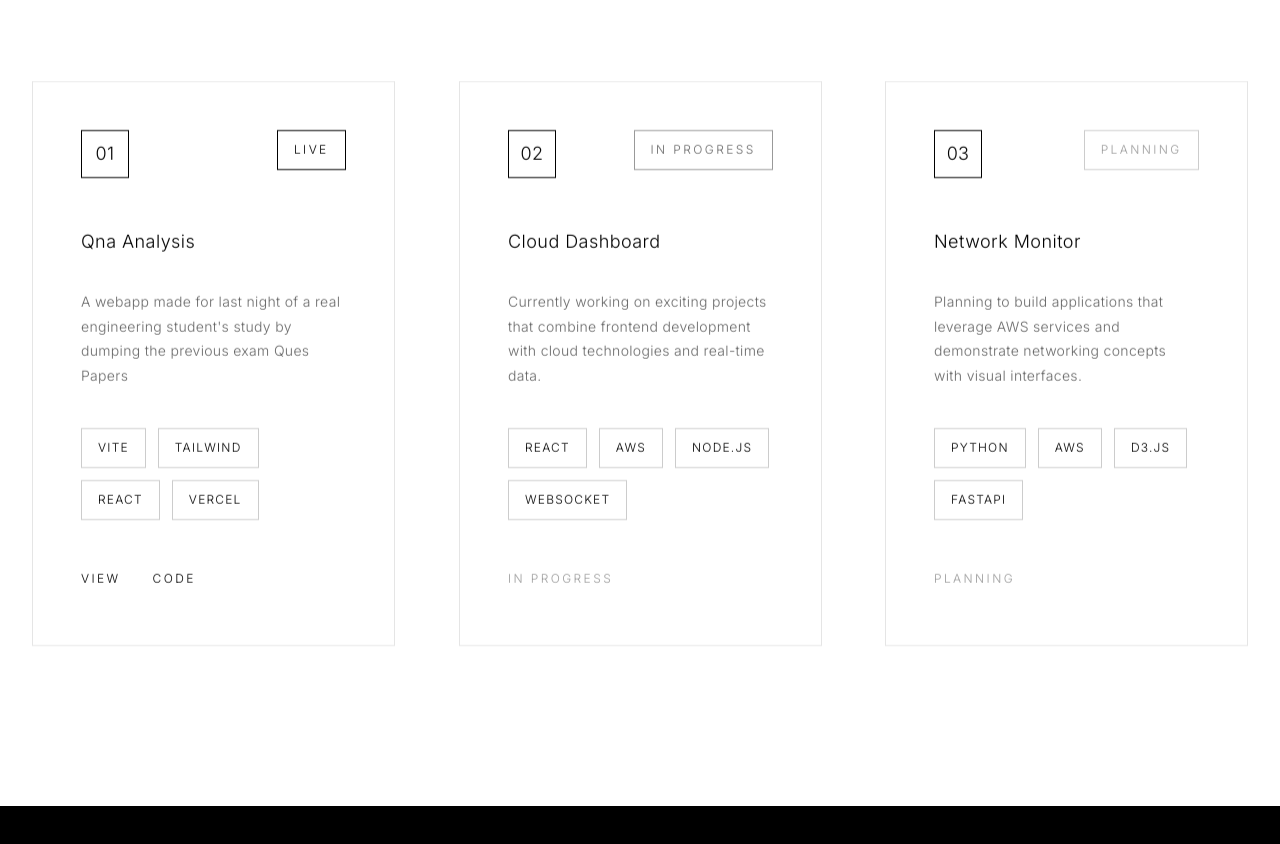
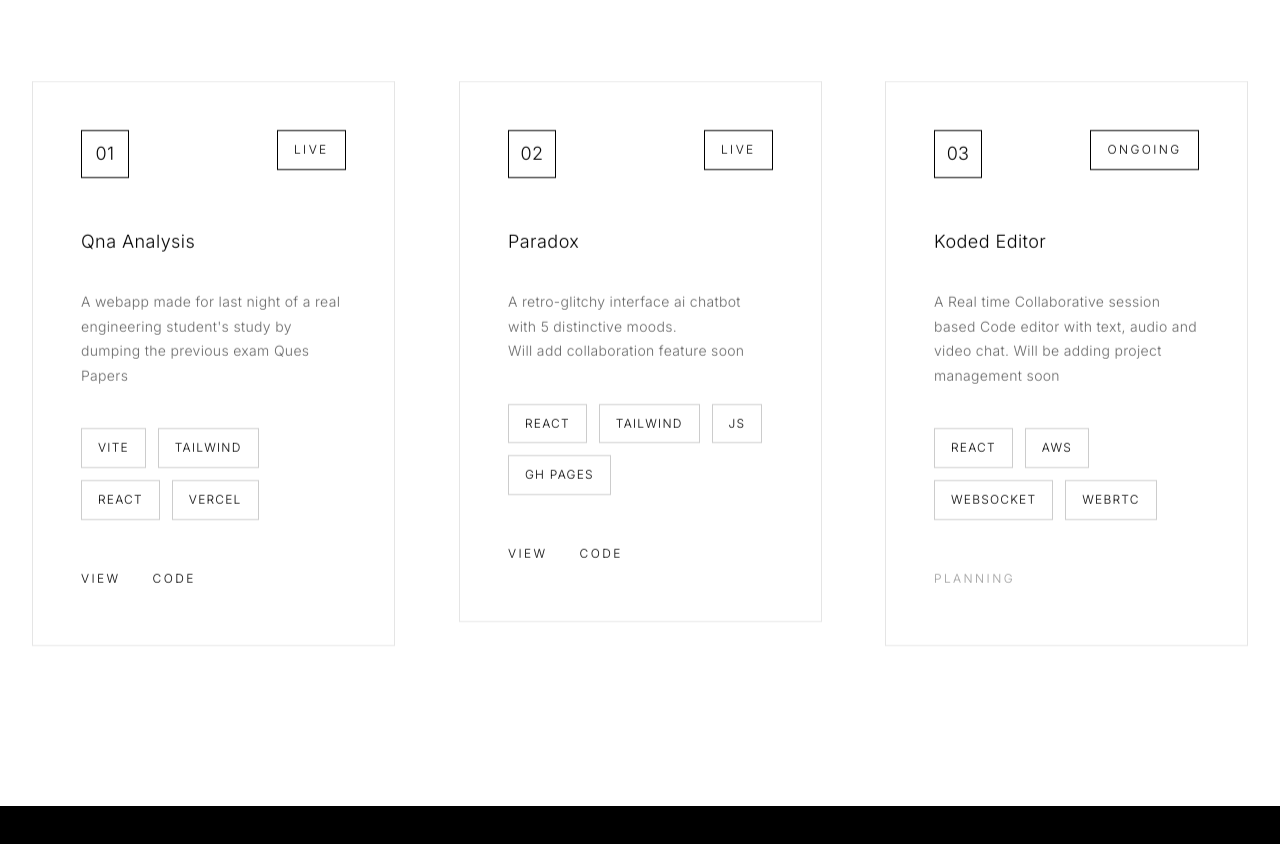
Before and after one commit to h-arvir/my-portfolio, a Next.js app: page / in a window 1280 px wide. Shown: the part 3360-4204 px from the top of the page. Built offline with nearby package versions, Linux system fonts and the light colour scheme.

Commit message:
projects added

```diff
--- a/src/components/Contact/Contact.jsx
+++ b/src/components/Contact/Contact.jsx
@@ -9,7 +9,7 @@ export default function Contact() {
       title: 'Email',
       subtitle: 'Drop me a line',
       contact: 'harvirr19@gmail.com',
-      link: 'mailto:harvirr19@gmail.com'
+      link: 'https://mail.google.com/mail/?view=cm&fs=1&to=harvirr19@gmail.com&su=Hello&body=I%20wanna%20hire%20you'
     },
     {
       icon: '◑',
--- a/src/components/Projects/Projects.css
+++ b/src/components/Projects/Projects.css
@@ -146,6 +146,7 @@
   line-height: 1.75;
   margin-bottom: 2.5rem;
   font-size: 0.875rem;
+  white-space: pre-line;
 }
 
 .project-tech {
--- a/src/components/Projects/Projects.jsx
+++ b/src/components/Projects/Projects.jsx
@@ -11,24 +11,26 @@ export default function Projects() {
       status: 'Live',
       tech: ['Vite', 'Tailwind', 'React', 'Vercel'],
       links: [
-        { label: 'View', url: 'https://qna-analysis.vercel.app/' },
-        { label: 'Code', url: 'https://github.com/h-arvir/QnA2' }
+        { label: 'View', url: 'https://h-arvir.github.io/paradox/' },
+        { label: 'Code', url: 'https://github.com/h-arvir/paradox' }
       ]
     },
     {
       number: '02',
-      title: 'Cloud Dashboard',
-      description: 'Currently working on exciting projects that combine frontend development with cloud technologies and real-time data.',
-      status: 'In Progress',
-      tech: ['React', 'AWS', 'Node.js', 'WebSocket'],
-      links: ['In Progress']
+      title: 'Paradox',
+      description: 'A retro-glitchy interface ai chatbot with 5 distinctive moods.\nWill add collaboration feature soon',
+      status: 'Live',
+      tech: ['React', 'tailwind', 'js', 'Gh pages'],
+      links: [
+        { label: 'View', url: 'https://qna-analysis.vercel.app/' },
+        { label: 'Code', url: 'https://github.com/h-arvir/QnA2' }]
     },
     {
       number: '03',
-      title: 'Network Monitor',
-      description: 'Planning to build applications that leverage AWS services and demonstrate networking concepts with visual interfaces.',
-      status: 'Planning',
-      tech: ['Python', 'AWS', 'D3.js', 'FastAPI'],
+      title: 'Koded Editor',
+      description: 'A Real time Collaborative session based Code editor with text, audio and video chat. Will be adding project management soon ',
+      status: 'Ongoing',
+      tech: ['React', 'AWS', 'Websocket', 'WebRTC'],
       links: ['Planning']
     }
   ];
```
